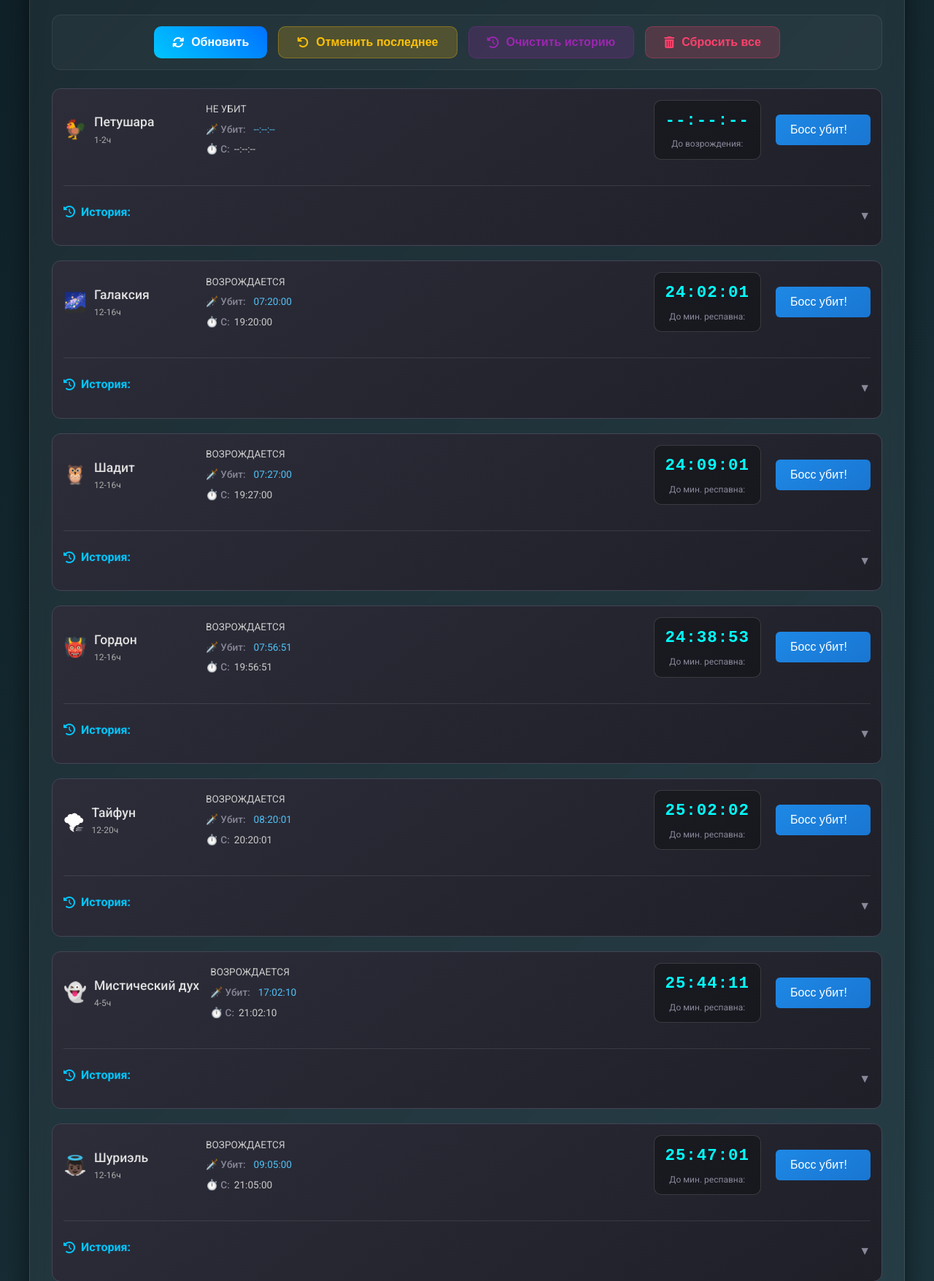
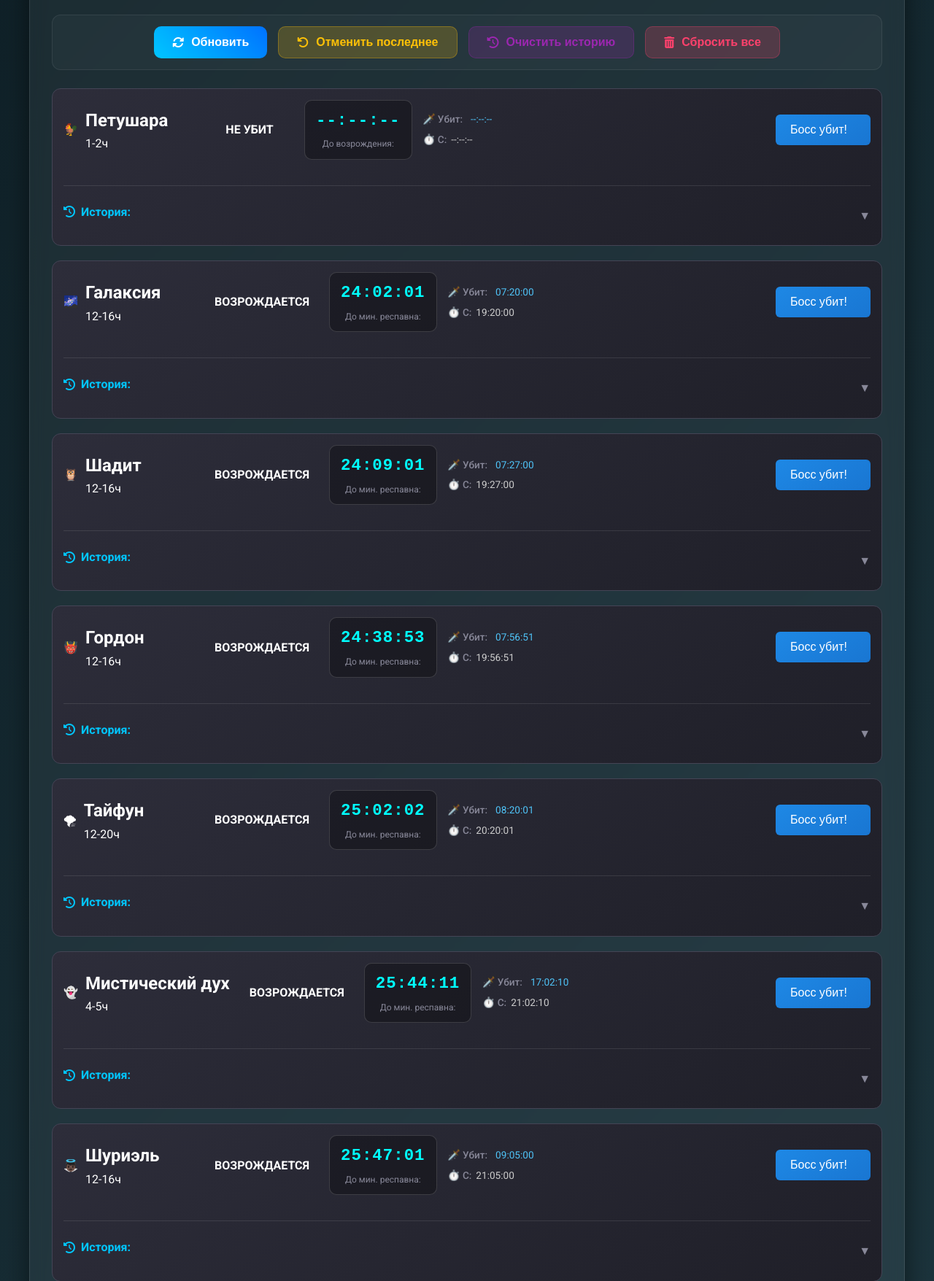
Before and after one commit to itfed/boss-timer, a Flask app: page / in a window 1280 px wide. Shown: the part 190-1946 px from the top of the page at 73% size. Run offline with Flask 3, Linux system fonts and the light colour scheme.

Commit message:
feat: reorganize UI element order - name → status → timer → kill info → kill button

```diff
--- a/static/script.js
+++ b/static/script.js
@@ -166,12 +166,20 @@ function displayBosses() {
                             </div>
                         </div>
 
-                        <div class="boss-info">
-                            <div class="info-row">
-                                <span class="${statusClass}">${boss.status}</span>
+                        <!-- Статус отдельно -->
+                        <div class="boss-status">
+                            <span class="${statusClass}">${boss.status}</span>
+                        </div>
+
+                        <div class="timer-section">
+                            <div class="timer" id="timer-${bossId}">
+                                ${boss.time_left}
                             </div>
+                            <div class="timer-label">${boss.timer_label || 'До возрождения:'}</div>
+                        </div>
 
-                            <!-- Всегда показываем информацию об убийстве -->
+                        <!-- Информация об убийстве -->
+                        <div class="boss-kill-info">
                             <div class="info-row">
                                 <span class="label">🗡️ Убит:</span>
                                 <span class="kill-time" onclick="${boss.killed ? `openEditModal(${bossId})` : ''}">
@@ -183,13 +191,6 @@ function displayBosses() {
                                 <span class="value">${boss.min_respawn_time || '--:--:--'}</span>
                             </div>
                         </div>
-                    </div>
-
-                    <div class="timer-section">
-                        <div class="timer" id="timer-${bossId}">
-                            ${boss.time_left}
-                        </div>
-                        <div class="timer-label">${boss.timer_label || 'До возрождения:'}</div>
                     </div>
 
                     <div class="boss-actions">
--- a/static/style.css
+++ b/static/style.css
@@ -182,57 +182,24 @@ button {
     min-width: 180px;
 }
 
-.boss-icon {
-    font-size: 1.6rem;
-    min-width: 28px;
-    text-align: center;
+/* Отдельный статус босса */
+.boss-status {
+    display: flex;
+    align-items: center;
+    min-width: 120px;
+    justify-content: center;
 }
 
-.boss-title h2 {
-    font-size: 1.1rem;
-    color: #E0E0E0;
-    margin: 0;
-    font-weight: 500;
-    white-space: nowrap;
-    overflow: hidden;
-    text-overflow: ellipsis;
-}
-
-.boss-title .respawn-range {
-    color: #AAAAAA;
-    font-size: 0.75rem;
-    font-weight: 400;
-    margin-top: 1px;
-}
-
-/* Информация о боссе */
-.boss-info {
-    display: flex;
-    flex-direction: column;
-    gap: 5px;
-    min-width: 150px;
-}
-
-.info-row {
-    display: flex;
-    align-items: center;
-    gap: 6px;
-    font-size: 0.85rem;
+.boss-status .status {
+    font-size: 1rem;
+    font-weight: 600;
+    padding: 6px 12px;
+    border-radius: 6px;
+    text-align: center;
     white-space: nowrap;
 }
 
-.info-row .label {
-    color: #888899;
-    font-weight: 500;
-}
-
-.info-row .value,
-.info-row .status {
-    color: #CCCCCC;
-    font-weight: 400;
-}
-
-/* Центральная часть первой строки - таймер */
+/* Таймер */
 .timer-section {
     display: flex;
     flex-direction: column;
@@ -258,6 +225,33 @@ button {
     color: #888899;
     font-size: 0.75rem;
     text-align: center;
+}
+
+/* Информация об убийстве */
+.boss-kill-info {
+    display: flex;
+    flex-direction: column;
+    gap: 5px;
+    min-width: 150px;
+}
+
+.info-row {
+    display: flex;
+    align-items: center;
+    gap: 6px;
+    font-size: 0.85rem;
+    white-space: nowrap;
+}
+
+.info-row .label {
+    color: #888899;
+    font-weight: 500;
+}
+
+.info-row .value,
+.info-row .status {
+    color: #CCCCCC;
+    font-weight: 400;
 }
 
 /* Правая часть первой строки - кнопка */
```
